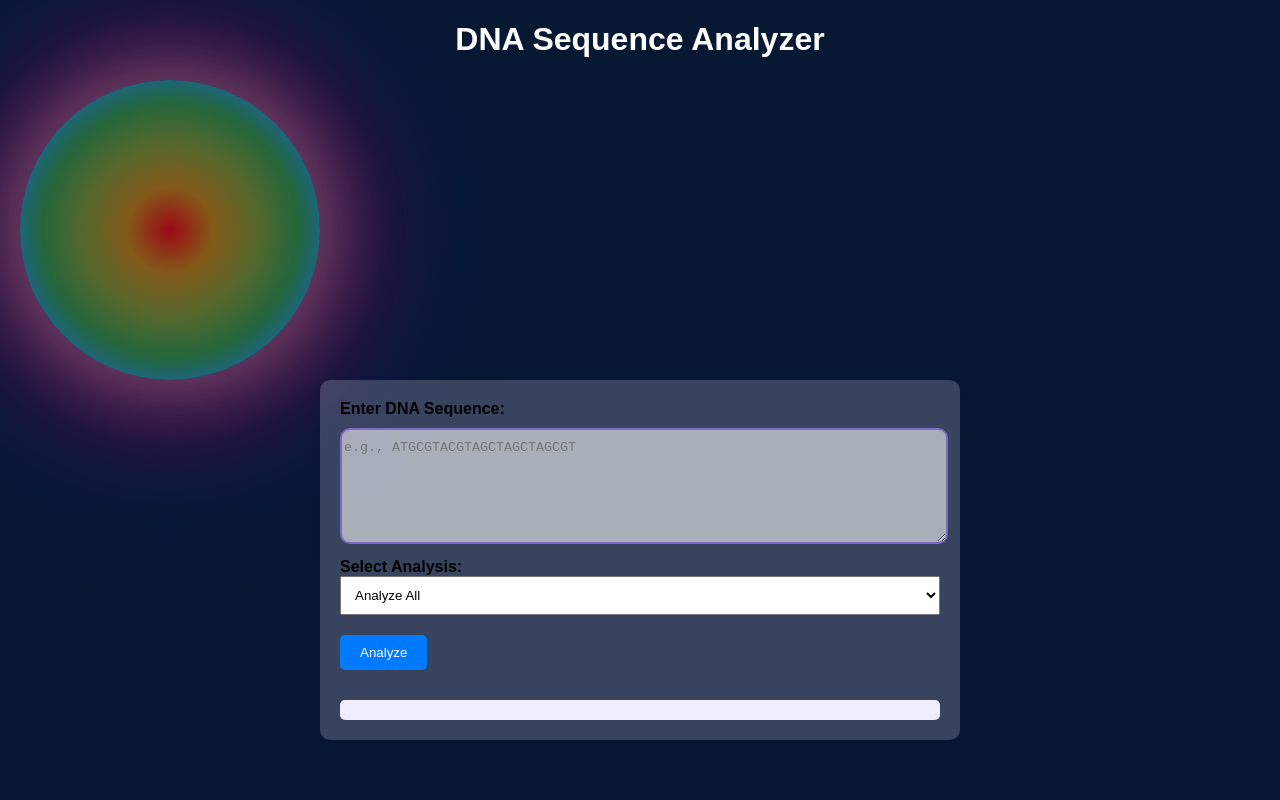
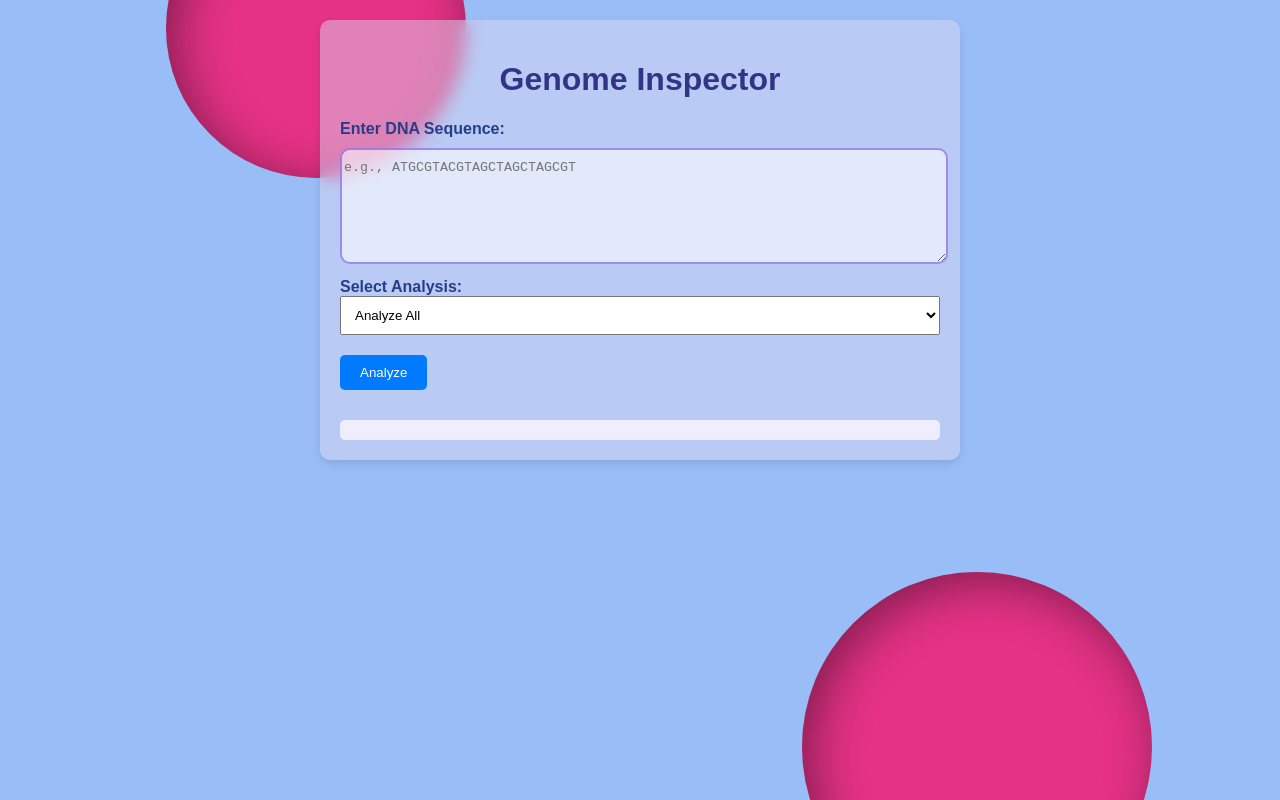
Before and after one commit to AtharvaTilewale/Genome_Inspector_Web, a plain HTML site: page index.html in a window 1280 px wide. Drawn offline with Linux system fonts and the light colour scheme.

Commit message:
new changes

```diff
--- a/index.html
+++ b/index.html
@@ -7,10 +7,12 @@
   <title>DNA Sequence Analyzer</title>
 </head>
 <body>
-  <h1 style="color: #fff;">DNA Sequence Analyzer</h1>
-  <div class="glowing-sphere">
-  </div>
+  <section>
+    <div class="ball1"></div>
+    <div class="ball2"></div>
+  </section>
   <div class="container">
+    <h1 style="color: #323485;">Genome Inspector</h1>
     <label for="dnaSequence">Enter DNA Sequence:</label>
     <textarea id="dnaSequence" placeholder="e.g., ATGCGTACGTAGCTAGCTAGCGT"></textarea>
 
--- a/main.css
+++ b/main.css
@@ -1,12 +1,40 @@
 body {
     font-family: Arial, sans-serif;
     margin: 20px;
-    background-color: #071833;
+    background-color: #99bdf7;
     background-image: url(bgimage.png);
     background-attachment: fixed;
     background-size: auto;
     background-position: center center;
+    color: #263e89
   }
+  .ball1 {
+    width: 200px;
+    height: 200px;
+    border-radius: 50%;
+    background-color: #ff005fbd;
+    box-shadow: inset 10px 10px 50px 0px #0000006e;
+    z-index: -99;
+    position: fixed;
+    top: -20%;
+    left: 10%;
+    padding: 50px;
+    margin: 3%;
+ }
+
+ .ball2 {
+    width: 250px;
+    height: 250px;
+    border-radius: 50%;
+    background-color: #ff005fbd;
+    box-shadow: inset 10px 10px 50px 0px #0000006e;
+    z-index: -99;
+    position: fixed;
+    bottom: -20%;
+    right: 7%;
+    padding: 50px;
+    margin: 3%;
+ }
   .glowing-sphere {
     width: 300px;
     height: 300px;
@@ -33,7 +61,7 @@ body {
   align-items: center;
   justify-content: center;
   font-family: Arial, sans-serif;
-  color: white;
+  color: #323485;
   font-size: 1.5em;
 }
 
@@ -48,7 +76,7 @@ body {
     max-width: 600px;
     margin: 0 auto;
     padding: 20px;
-    background: rgb(111 117 141 / 48%);
+    background: rgb(220 218 240 / 48%);
     border-radius: 10px;
     box-shadow: 0 4px 8px rgba(0, 0, 0, 0.1);
     backdrop-filter: blur(9.0px)
@@ -78,7 +106,7 @@ body {
     height: 100px;
     margin: 10px 0px 10px;
     border: 2px solid #4914da70;
-    background-color: #ffffff92;
+    background-color: rgb(255 255 255 / 57%);
     border-radius: 10px;
     padding-top: 10px;
     font-family: monospace;
```
